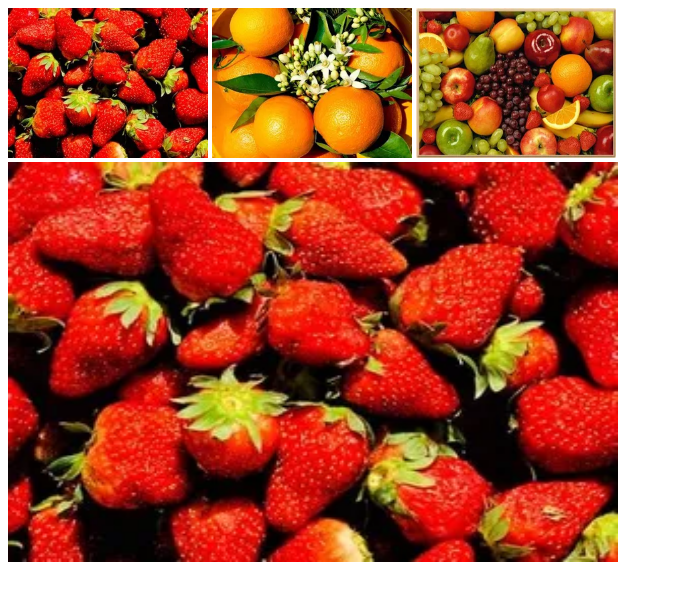
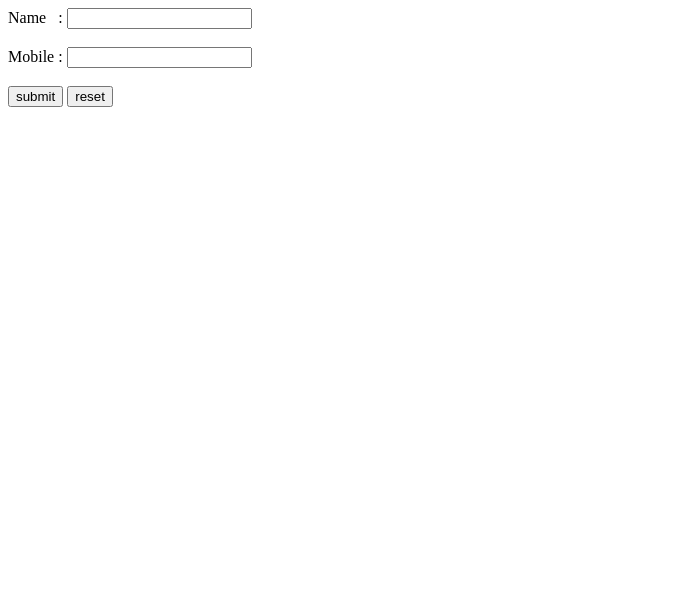
Before and after one commit to arshedgithub/Js-client-side-processing, a plain HTML site: page index.html in a window 1280 px wide. Shown: the whole page, without its empty margins (0-673 px from the left). Drawn offline with Linux system fonts and the light colour scheme.

Commit message:
add validation functions

```diff
--- a/index.html
+++ b/index.html
@@ -1,48 +1,59 @@
 <html>
   <head>
-    <title>Image Gallery</title>
-    <style type="text/css">
-      .thumbnail {
-        width: 200px;
-        height: 150px;
-      }
-      #display {
-        display: block;
-        height: 400px;
-        width: 610px;
-      }
-    </style>
+    <title>Form Validataion</title>
   </head>
   <body>
+    <form>
+      <span>
+        Name &nbsp;&nbsp;:
+        <input type="text" onkeyup="Cname()" id="nameId" required />
+      </span>
+      <br /><br />
+      <span>
+        Mobile :
+        <input type="text" onkeyup="Cmobile()" id="mobile" required />
+      </span>
+      <br /><br />
+      <input type="button" onclick="add()" value="submit" />
+      <input type="button" onclick="reset()" value="reset" />
+    </form>
+
     <script type="text/javascript">
-      function f1(x) {
-        const display = document.getElementById("display");
-        display.src = x.src;
-        x.style.border = "5px solid #f00";
+      const nameId = document.getElementById("nameId");
+      const mobile = document.getElementById("mobile");
+
+      function Cname() {
+        const pattern = /[a-zA-Z]{3,}/;
+        if (pattern.test(nameId.value)) {
+          nameId.style.backgroundColor = "lightGreen";
+        } else {
+          nameId.style.backgroundColor = "pink";
+        }
       }
-      function f2(x) {
-        x.style.border = "";
+
+      function Cmobile() {
+        const pattern = /[0][7][0-9]{8}/;
+        if (pattern.test(mobile.value)) {
+          mobile.style.backgroundColor = "lightGreen";
+        } else {
+          mobile.style.backgroundColor = "pink";
+        }
+      }
+
+      function add() {
+        if (nameId.value == "") {
+          window.alert("Please Enter Your Name");
+        } else {
+          if (mobile.value == "") {
+            window.alert("Please Enter Your Mobile");
+          }
+        }
+      }
+
+      function reset() {
+        nameId.value = "";
+        mobile.value = "";
       }
     </script>
-
-    <img
-      src="./images/fruit1.jpg"
-      class="thumbnail"
-      onmouseover="f1(this)"
-      onmouseout="f2(this)"
-    />
-    <img
-      src="./images/fruit2.jpg"
-      class="thumbnail"
-      onmouseover="f1(this)"
-      onmouseout="f2(this)"
-    />
-    <img
-      src="./images/fruit3.jpg"
-      class="thumbnail"
-      onmouseover="f1(this)"
-      onmouseout="f2(this)"
-    />
-    <img src="./images/fruit1.jpg" id="display" />
   </body>
 </html>
```
Also changed, not shown: images/fruit1.jpg (deleted), images/fruit2.jpg (deleted), images/fruit3.jpg (deleted).
